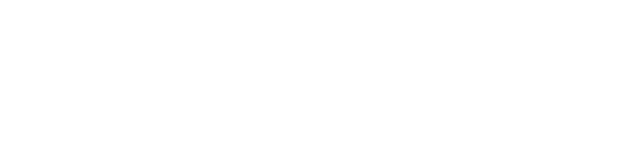
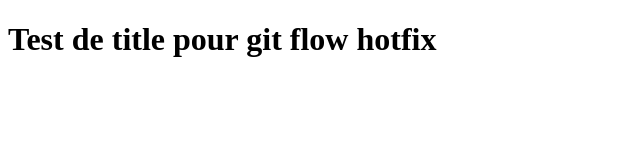
Before and after one commit to LeProfesseurCodeur/gitflow, a plain HTML site: page index.html in a window 1280 px wide. Shown: the whole page, without its empty margins (0-640 px from the left). Drawn offline with Linux system fonts and the light colour scheme.

Commit message:
modification h1 for gitflow hotfix exemple

```diff
--- a/index.html
+++ b/index.html
@@ -7,6 +7,6 @@
     <title>Bonjour</title>
 </head>
 <body>
-
+    <h1>Test de title pour git flow hotfix</h1>
 </body>
 </html>
```
